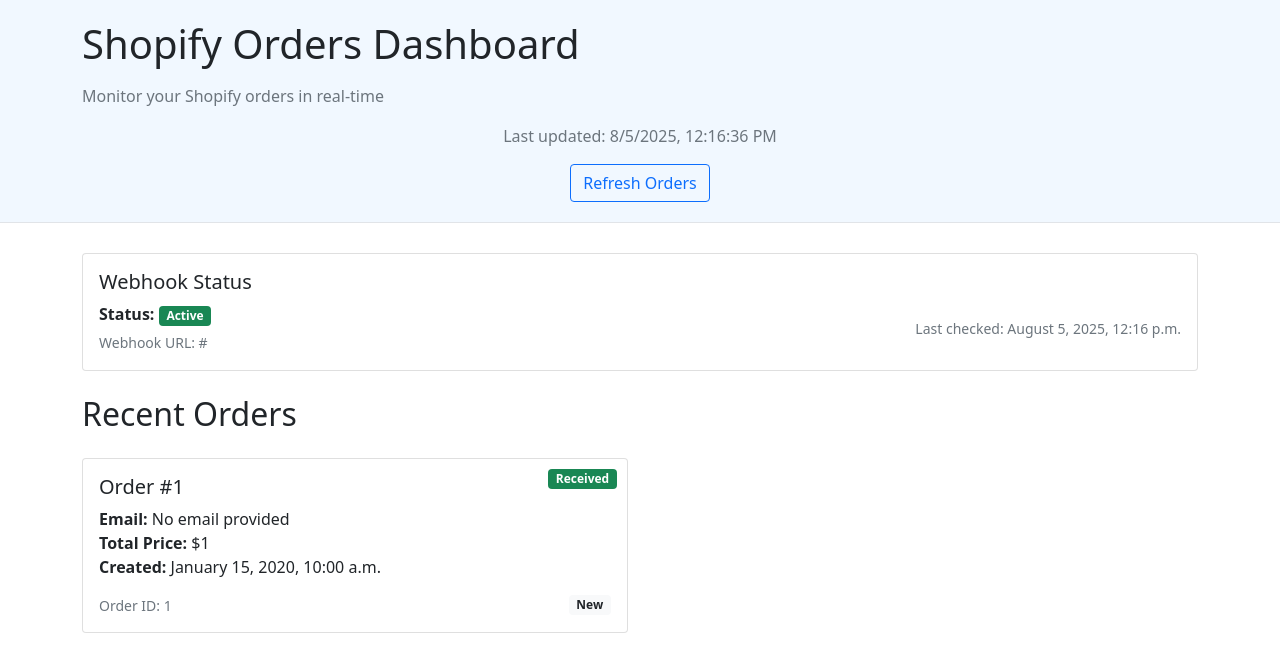
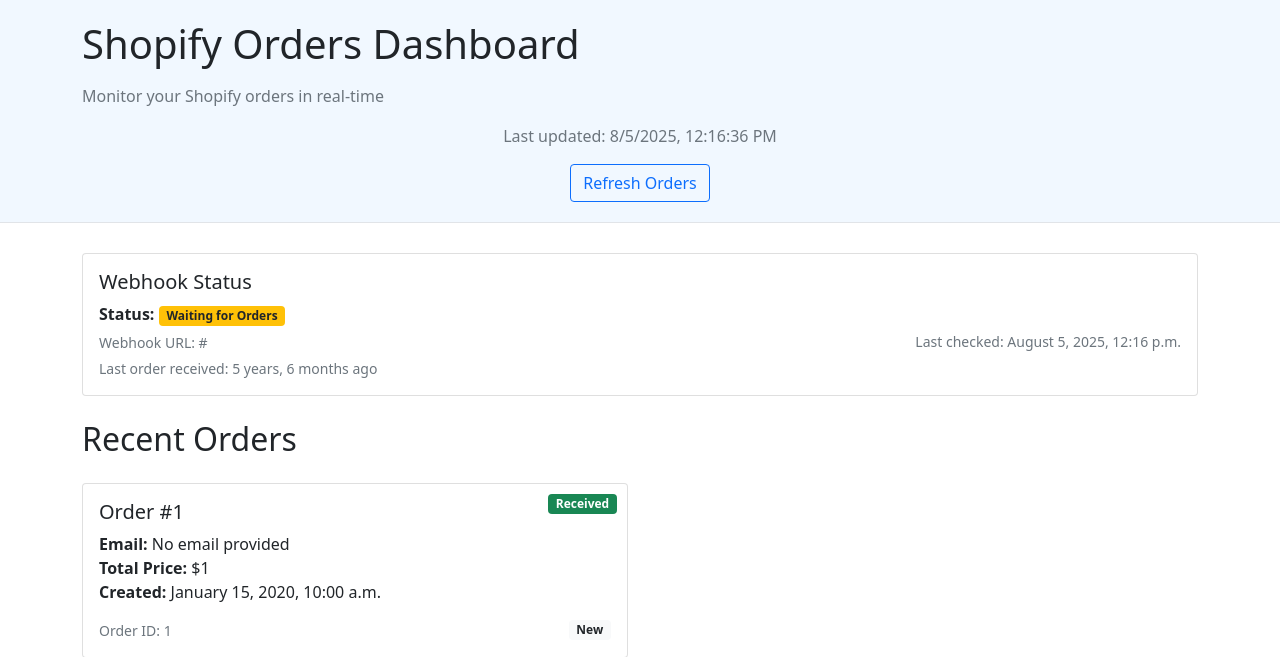
Before and after one commit to masif-coder/shopify-webhook-django, a Django app: template shopifywebhook/templates/shopifywebhook/orders.html in a window 1280 px wide. Shown: the top 657 px of the page. Run offline with Django 5.2, Linux system fonts and the light colour scheme; the template is opened without the code that fills it: most values are stand-ins (such as "Sample title", 1, 10 or a date in 2020); data that the repository does not hold is empty.

Commit message:
Enhance webhook status indicator with last order timing

```diff
--- a/shopifywebhook/templates/shopifywebhook/orders.html
+++ b/shopifywebhook/templates/shopifywebhook/orders.html
@@ -64,11 +64,18 @@
                             <div>
                                 <p class="mb-1">
                                     <strong>Status:</strong>
-                                    <span class="badge bg-success">Active</span>
+                                    {% if latest_order and latest_order.created_at|timesince < "5 minutes" %}
+                                        <span class="badge bg-success">Active</span>
+                                    {% else %}
+                                        <span class="badge bg-warning text-dark">Waiting for Orders</span>
+                                    {% endif %}
                                 </p>
                                 <p class="mb-0">
                                     <small class="text-muted">Webhook URL: {{ webhook_url }}</small>
                                 </p>
+                                {% if latest_order %}
+                                    <small class="text-muted d-block mt-1">Last order received: {{ latest_order.created_at|timesince }} ago</small>
+                                {% endif %}
                             </div>
                             <div class="text-end">
                                 <small class="text-muted">Last checked: {% now "F j, Y, g:i a" %}</small>
```
Also changed, not shown: shopifywebhook/views.py (+6 -2 lines).
